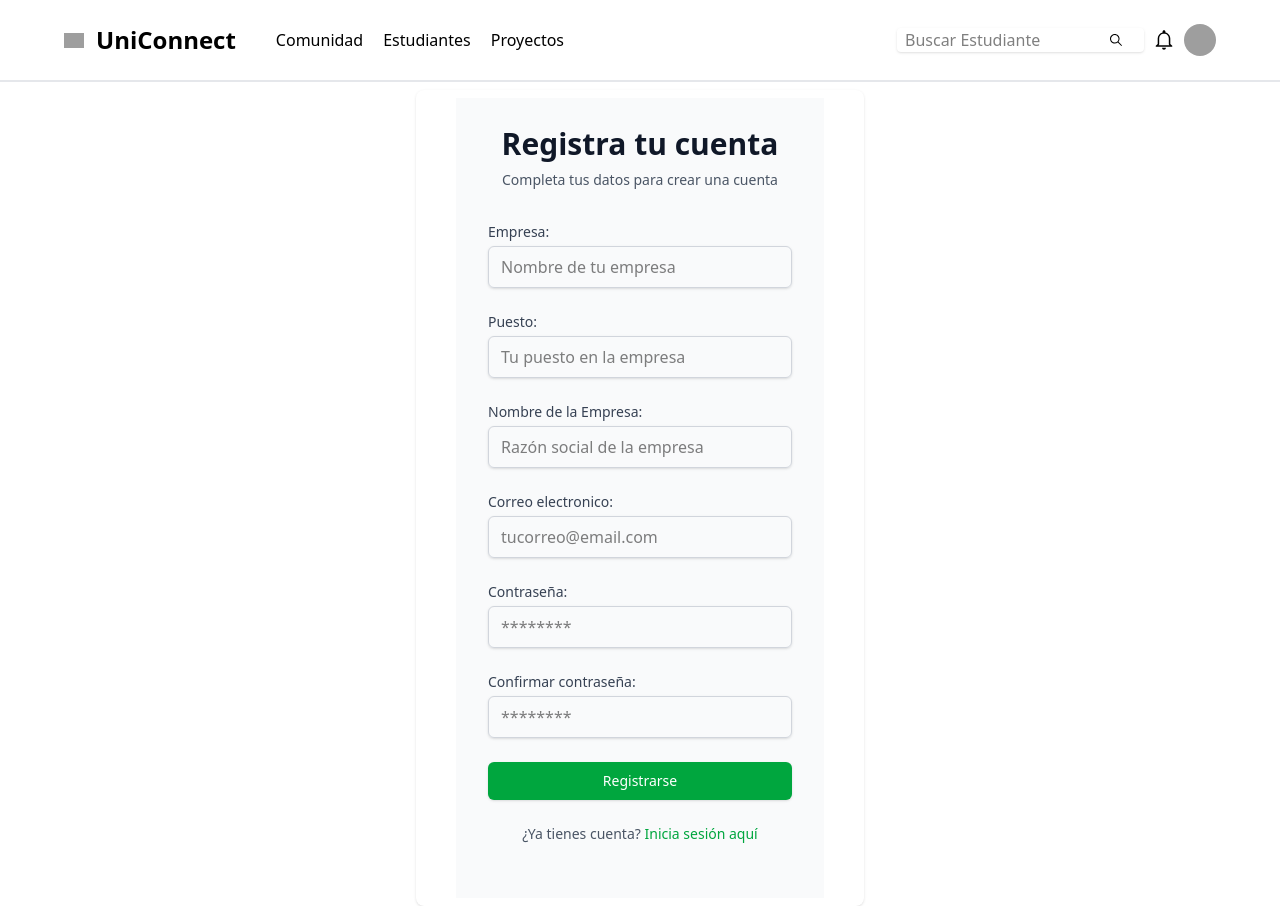
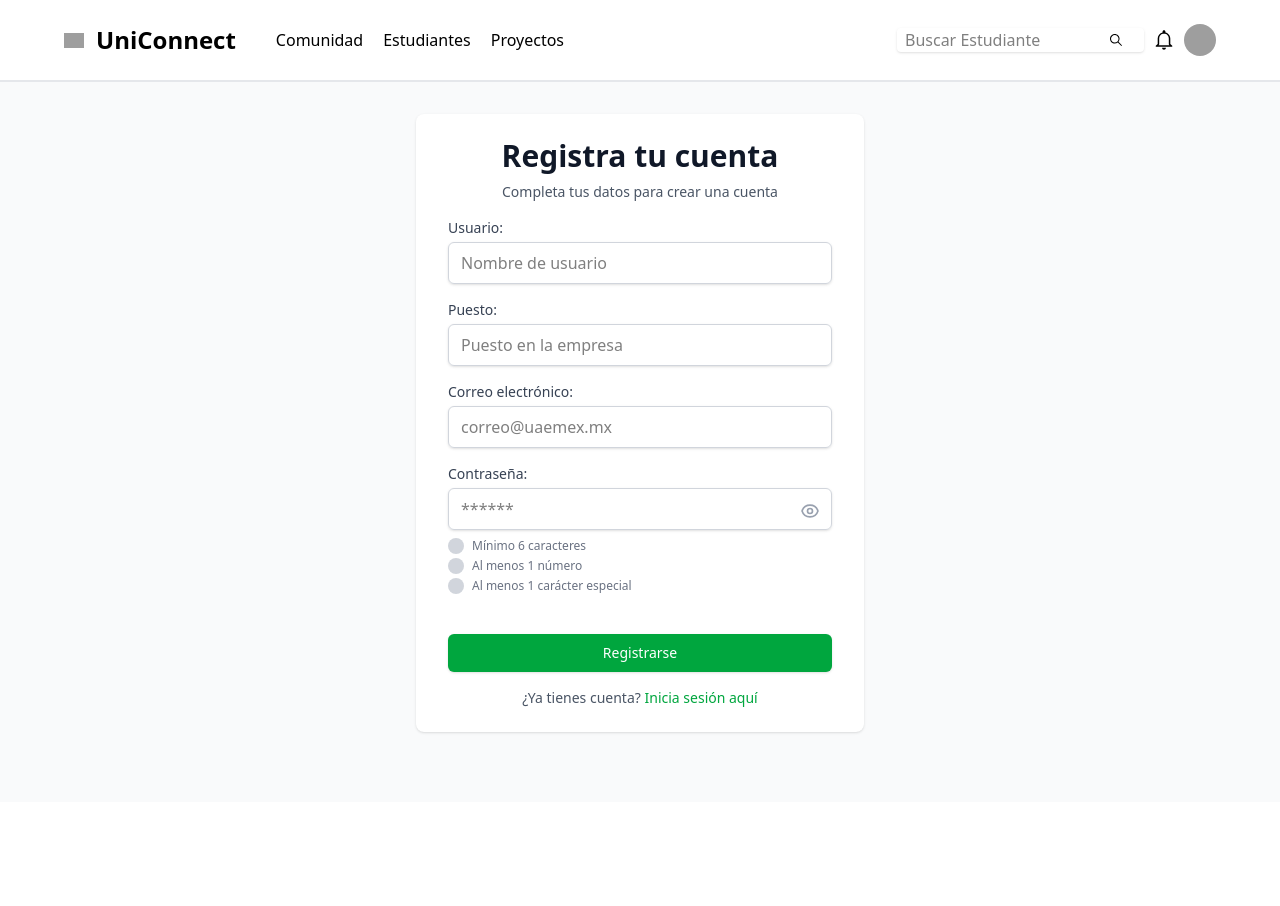
Before and after one commit to ChrisPY-31/PorfilesStudentsFront-End, a React (Vite) app: page /Sign-Up in a window 1280 px wide. After the commit the page ends 802 px from the top, so only its background shows below. Built offline with nearby package versions, Linux system fonts and the light colour scheme; grey boxes are pictures that could not be loaded.

Commit message:
Se corrigieron validaciones

```diff
--- a/src/Components/SignIn.jsx
+++ b/src/Components/SignIn.jsx
@@ -6,12 +6,10 @@ import { useNavigate } from "react-router-dom";
 const SignIn = () => {
   const navigate = useNavigate();
 
-  //Validaciones
   const loginSchema = Yup.object().shape({
     email: Yup.string()
-      .email("Email inválido")
-      .required("*Campo obligatorio"),
-    password: Yup.string().required("*Campo obligatorio"),
+      .email("Email inválido"),
+    password: Yup.string().required(""),
   });
 
   const handleSubmit = (values, { setSubmitting }) => {
@@ -19,24 +17,20 @@ const SignIn = () => {
 
     // API de login
     setTimeout(() => {
-      // login exitoso
       alert("Login exitoso");
-      navigate("/"); // Redirige al home
+      navigate("/");
       setSubmitting(false);
     }, 1000);
   };
 
   return (
-    <div className="min-h-screen bg-gray-50 flex flex-col justify-center py-12 sm:px-6 lg:px-8">
+    <div className="bg-gray-50 flex flex-col justify-start py-10 sm:px-6 lg:px-8">
       <div className="mt-8 sm:mx-auto sm:w-full sm:max-w-md">
         <div className="bg-white py-8 px-4 shadow sm:rounded-lg sm:px-10">
           <div className="sm:mx-auto sm:w-full sm:max-w-md ">
             <h2 className="mt-1 text-center text-3xl font-extrabold text-gray-700">
               Iniciar sesión
             </h2>
-            {/* <p className="mt-2 text-center text-sm text-gray-600">
-          Para estudiantes, docentes y administradores
-        </p>   */}
           </div>
           <Formik
             initialValues={{ email: "", password: "" }}
@@ -60,7 +54,7 @@ const SignIn = () => {
                         ? "border-red-300"
                         : "border-gray-300"
                     }`}
-                    placeholder="tucorreo@email.com"
+                    placeholder="correo@uaemex.mx"
                   />
                   <ErrorMessage
                     name="email"
--- a/src/Components/SignUp.jsx
+++ b/src/Components/SignUp.jsx
@@ -1,31 +1,23 @@
-import React from 'react';
+import React, { useState } from 'react';
 import { Formik, Form, Field, ErrorMessage } from 'formik';
 import * as Yup from 'yup';
 import { useNavigate } from 'react-router-dom';
 
 const SignUp = () => {
   const navigate = useNavigate();
+  const [showPassword, setShowPassword] = useState(false);
 
-  //validaciones
   const registerSchema = Yup.object().shape({
-    empresa: Yup.string()
-      .min(2, 'El nombre de la empresa debe tener al menos 2 caracteres')
+    usuario: Yup.string()
+      .min(3, 'El nombre del usuario debe tener al menos 3 caracteres'),
+    puesto: Yup.string()
     .required('*Campo obligatorio'),
-    puesto: Yup.string()
-      .min(2, 'El puesto debe tener al menos 2 caracteres')
-      .required('*Campo obligatorio'),
-    nombreEmpresa: Yup.string()
-      .min(2, 'El nombre de la empresa debe tener al menos 2 caracteres')
-      .required('El nombre de la empresa es requerido'),
     email: Yup.string()
-      .email('Email inválido')
-      .required('*Campo obligatorio'),
+      .email('Email inválido'),
     password: Yup.string()
       .min(6, 'La contraseña debe tener al menos 6 caracteres')
-      .required('*Campo obligatorio'),
-    confirmPassword: Yup.string()
-      .oneOf([Yup.ref('password'), null], 'Las contraseñas deben coincidir')
-      .required('Debes confirmar tu contraseña')
+      .matches(/[0-9]/, 'La contraseña debe contener al menos 1 número')
+      .matches(/[!@#$%^&*(),.?":{}|<>]/, 'La contraseña debe contener al menos 1 carácter especial')
   });
 
   const handleSubmit = (values, { setSubmitting }) => {
@@ -38,14 +30,56 @@ const SignUp = () => {
     }, 1000);
   };
 
+  const PasswordRequirements = ({ password }) => {
+    const hasMinLength = password.length >= 6;
+    const hasNumber = /[0-9]/.test(password);
+    const hasSpecialChar = /[!@#$%^&*(),.?":{}|<>]/.test(password);
+
+    const requirements = [
+      {
+        text: 'Mínimo 6 caracteres',
+        isValid: hasMinLength
+      },
+      {
+        text: 'Al menos 1 número',
+        isValid: hasNumber
+      },
+      {
+        text: 'Al menos 1 carácter especial',
+        isValid: hasSpecialChar
+      }
+    ];
+
     return (
+      <div className="mt-2">
+        <ul className="space-y-1">
+          {requirements.map((req, index) => (
+            <li key={index} className="flex items-center text-xs">
+              <div className={`flex-shrink-0 w-4 h-4 rounded-full flex items-center justify-center mr-2 ${
+                req.isValid ? 'bg-green-500' : 'bg-gray-300'
+              }`}>
+                {req.isValid && (
+                  <svg className="w-3 h-3 text-white" fill="none" stroke="currentColor" viewBox="0 0 24 24">
+                    <path strokeLinecap="round" strokeLinejoin="round" strokeWidth="3" d="M5 13l4 4L19 7" />
+                  </svg>
+                )}
+              </div>
+              <span className={req.isValid ? 'text-green-600 font-medium' : 'text-gray-500'}>
+                {req.text}
+              </span>
+            </li>
+          ))}
+        </ul>
+      </div>
+    );
+  };
 
-
-      <div className="mt-2 sm:mx-auto sm:w-full sm:max-w-md">
-        <div className="bg-white py-2 px-4 shadow sm:rounded-lg sm:px-10 ">
-              <div className="min-h-screen bg-gray-50 flex flex-col pt-6 sm:px-6 lg:px-8">
+  return (
+    <div className="bg-gray-50 h-[90vh] overflow-hidden py-8 sm:px-6 lg:px-8">
       <div className="sm:mx-auto sm:w-full sm:max-w-md">
-        <h2 className="mt-1 text-center text-3xl font-extrabold text-gray-900">
+        <div className="bg-white py-6 px-6 shadow sm:rounded-lg sm:px-8">
+          <div className="sm:mx-auto sm:w-full sm:max-w-md">
+            <h2 className="text-center text-3xl font-extrabold text-gray-900">
               Registra tu cuenta
             </h2>
             <p className="mt-2 text-center text-sm text-gray-600">
@@ -54,31 +88,29 @@ const SignUp = () => {
           </div>
           <Formik
             initialValues={{
-              empresa: '',
+              usuario: '',
               puesto: '',
-              nombreEmpresa: '',
               email: '',
-              password: '',
-              confirmPassword: ''
+              password: ''
             }}
             validationSchema={registerSchema}
             onSubmit={handleSubmit}
           >
-            {({ isSubmitting, errors, touched }) => (
-              <Form className="space-y-6">
+            {({ isSubmitting, errors, touched, values }) => (
+              <Form className="space-y-4 mt-4">
                 <div>
-                  <label htmlFor="empresa" className="block text-sm font-medium text-gray-700 mt-8">
-                    Empresa:
+                  <label htmlFor="usuario" className="block text-sm font-medium text-gray-700">
+                    Usuario:
                   </label>
                   <Field
                     type="text"
-                    name="empresa"
-                    className={`mt-1 block w-full px-3 py-2 border rounded-md shadow-sm focus:outline-none focus:ring-indigo-500 focus:border-indigo-500 ${
-                      errors.empresa && touched.empresa ? 'border-red-300' : 'border-gray-300'
+                    name="usuario"
+                    className={`mt-1 block w-full px-3 py-2 border border-gray-300 rounded-md shadow-sm focus:outline-none focus:ring-1 focus:ring-indigo-500 focus:border-indigo-500 ${
+                      errors.usuario && touched.usuario ? 'border-red-300' : 'border-gray-300'
                     }`}
-                    placeholder="Nombre de tu empresa"
+                    placeholder="Nombre de usuario"
                   />
-                  <ErrorMessage name="empresa" component="div" className="mt-1 text-sm text-red-600" />
+                  <ErrorMessage name="usuario" component="div" className="mt-1 text-sm text-red-600" />
                 </div>
 
                 <div>
@@ -88,40 +120,25 @@ const SignUp = () => {
                   <Field
                     type="text"
                     name="puesto"
-                    className={`mt-1 block w-full px-3 py-2 border rounded-md shadow-sm focus:outline-none focus:ring-indigo-500 focus:border-indigo-500 ${
+                    className={`mt-1 block w-full px-3 py-2 border border-gray-300 rounded-md shadow-sm focus:outline-none focus:ring-1 focus:ring-indigo-500 focus:border-indigo-500 ${
                       errors.puesto && touched.puesto ? 'border-red-300' : 'border-gray-300'
                     }`}
-                    placeholder="Tu puesto en la empresa"
+                    placeholder="Puesto en la empresa"
                   />
                   <ErrorMessage name="puesto" component="div" className="mt-1 text-sm text-red-600" />
                 </div>
 
                 <div>
-                  <label htmlFor="nombreEmpresa" className="block text-sm font-medium text-gray-700">
-                    Nombre de la Empresa:
-                  </label>
-                  <Field
-                    type="text"
-                    name="nombreEmpresa"
-                    className={`mt-1 block w-full px-3 py-2 border rounded-md shadow-sm focus:outline-none focus:ring-indigo-500 focus:border-indigo-500 ${
-                      errors.nombreEmpresa && touched.nombreEmpresa ? 'border-red-300' : 'border-gray-300'
-                    }`}
-                    placeholder="Razón social de la empresa"
-                  />
-                  <ErrorMessage name="nombreEmpresa" component="div" className="mt-1 text-sm text-red-600" />
-                </div>
-
-                <div>
                   <label htmlFor="email" className="block text-sm font-medium text-gray-700">
-                    Correo electronico:
+                    Correo electrónico:
                   </label>
                   <Field
                     type="email"
                     name="email"
-                    className={`mt-1 block w-full px-3 py-2 border rounded-md shadow-sm focus:outline-none focus:ring-indigo-500 focus:border-indigo-500 ${
+                    className={`mt-1 block w-full px-3 py-2 border border-gray-300 rounded-md shadow-sm focus:outline-none focus:ring-1 focus:ring-indigo-500 focus:border-indigo-500 ${
                       errors.email && touched.email ? 'border-red-300' : 'border-gray-300'
                     }`}
-                    placeholder="tucorreo@email.com"
+                    placeholder="correo@uaemex.mx"
                   />
                   <ErrorMessage name="email" component="div" className="mt-1 text-sm text-red-600" />
                 </div>
@@ -130,37 +147,44 @@ const SignUp = () => {
                   <label htmlFor="password" className="block text-sm font-medium text-gray-700">
                     Contraseña:
                   </label>
+                  <div className="relative">
                     <Field
-                    type="password"
+                      type={showPassword ? "text" : "password"}
                       name="password"
-                    className={`mt-1 block w-full px-3 py-2 border rounded-md shadow-sm focus:outline-none focus:ring-indigo-500 focus:border-indigo-500 ${
+                      className={`mt-1 block w-full px-3 py-2 pr-10 border border-gray-300 rounded-md shadow-sm focus:outline-none focus:ring-1 focus:ring-indigo-500 focus:border-indigo-500 ${
                         errors.password && touched.password ? 'border-red-300' : 'border-gray-300'
                       }`}
-                    placeholder="********"
+                      placeholder="******"
                     />
+                    <button
+                      type="button"
+                      className="absolute inset-y-0 right-0 pr-3 flex items-center mt-1"
+                      onClick={() => setShowPassword(!showPassword)}
+                    >
+                      {showPassword ? (
+                        <svg className="h-5 w-5 text-gray-500" fill="none" stroke="currentColor" viewBox="0 0 24 24">
+                          <path strokeLinecap="round" strokeLinejoin="round" strokeWidth={2} d="M13.875 18.825A10.05 10.05 0 0112 19c-4.478 0-8.268-2.943-9.543-7a9.97 9.97 0 011.563-3.029m5.858.908a3 3 0 114.243 4.243M9.878 9.878l4.242 4.242M9.878 9.878l-3.165-3.165m4.242 4.242l-3.166 3.165" />
+                        </svg>
+                      ) : (
+                        <svg className="h-5 w-5 text-gray-400" fill="none" stroke="currentColor" viewBox="0 0 24 24">
+                          <path strokeLinecap="round" strokeLinejoin="round" strokeWidth={2} d="M15 12a3 3 0 11-6 0 3 3 0 016 0z" />
+                          <path strokeLinecap="round" strokeLinejoin="round" strokeWidth={2} d="M2.458 12C3.732 7.943 7.523 5 12 5c4.478 0 8.268 2.943 9.542 7-1.274 4.057-5.064 7-9.542 7-4.477 0-8.268-2.943-9.542-7z" />
+                        </svg>
+                      )}
+                    </button>
+                  </div>
                   <ErrorMessage name="password" component="div" className="mt-1 text-sm text-red-600" />
+
+                  <div className="min-h-[80px]">
+                    <PasswordRequirements password={values.password} />
                   </div>
-
-                <div>
-                  <label htmlFor="confirmPassword" className="block text-sm font-medium text-gray-700">
-                    Confirmar contraseña:
-                  </label>
-                  <Field
-                    type="password"
-                    name="confirmPassword"
-                    className={`mt-1 block w-full px-3 py-2 border rounded-md shadow-sm focus:outline-none focus:ring-indigo-500 focus:border-indigo-500 ${
-                      errors.confirmPassword && touched.confirmPassword ? 'border-red-300' : 'border-gray-300'
-                    }`}
-                    placeholder="********"
-                  />
-                  <ErrorMessage name="confirmPassword" component="div" className="mt-1 text-sm text-red-600" />
                 </div>
 
                 <div>
                   <button
                     type="submit"
                     disabled={isSubmitting}
-                    className="w-full flex justify-center py-2 px-4 border border-transparent rounded-md shadow-sm text-sm font-medium text-white bg-green-600 hover:bg-green-700 focus:outline-none focus:ring-2 focus:ring-offset-2 focus:ring-indigo-500 disabled:opacity-50 disabled:cursor-not-allowed"
+                    className="w-full flex justify-center py-2 px-4 border border-transparent rounded-md shadow-sm text-sm font-medium text-white bg-green-600 hover:bg-green-700 focus:outline-none focus:ring-2 focus:ring-offset-2 focus:ring-indigo-500 disabled:opacity-50 disabled:cursor-not-allowed cursor-pointer transition-colors duration-200"
                   >
                     {isSubmitting ? 'Registrando...' : 'Registrarse'}
                   </button>
@@ -172,7 +196,7 @@ const SignUp = () => {
                     <button
                       type="button"
                       onClick={() => navigate('/Sign-In')}
-                      className="font-medium text-green-600 hover:text-green-500 focus:outline-none"
+                      className="font-medium text-green-600 hover:text-green-500 focus:outline-none cursor-pointer transition-colors duration-200"
                     >
                       Inicia sesión aquí
                     </button>
```
Also changed, not shown: src/Components/ManagerCreateUser.jsx (line endings or trailing spaces). Lines whose indentation alone changed are shown as unchanged.
